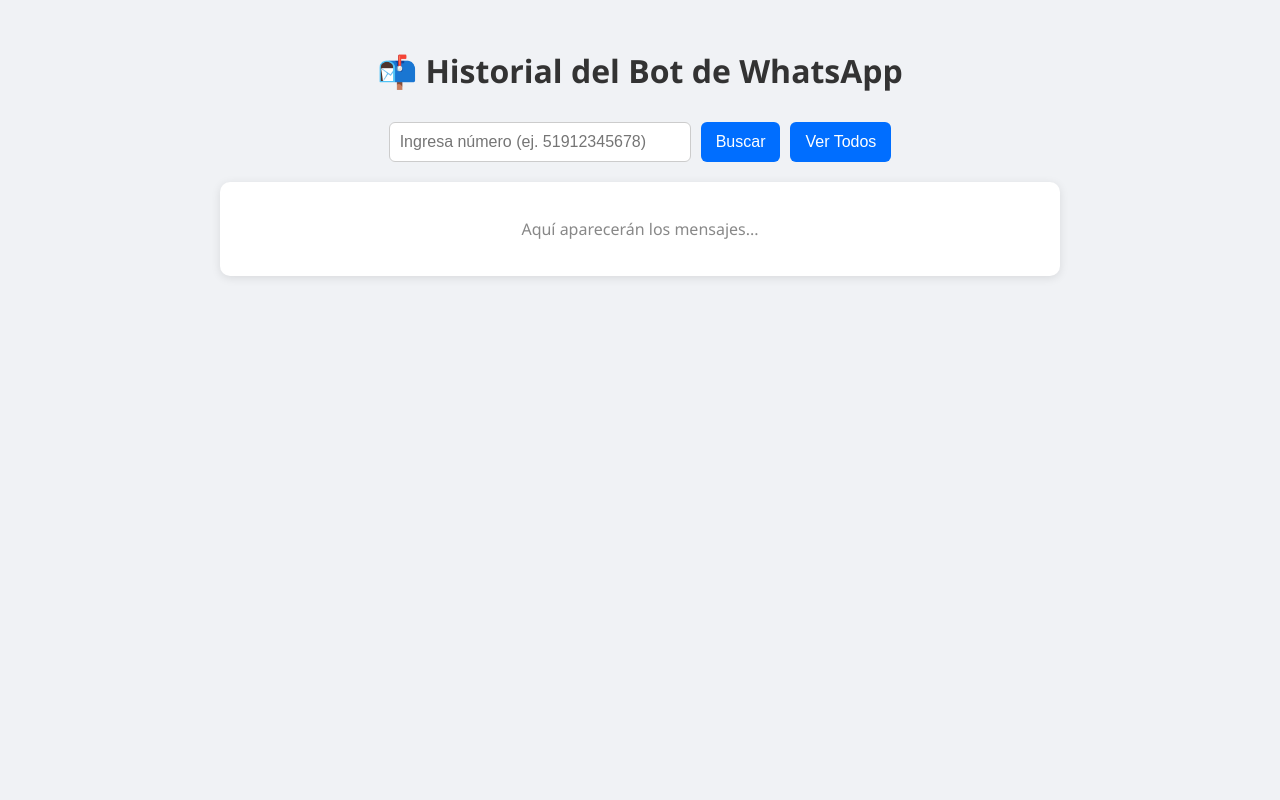
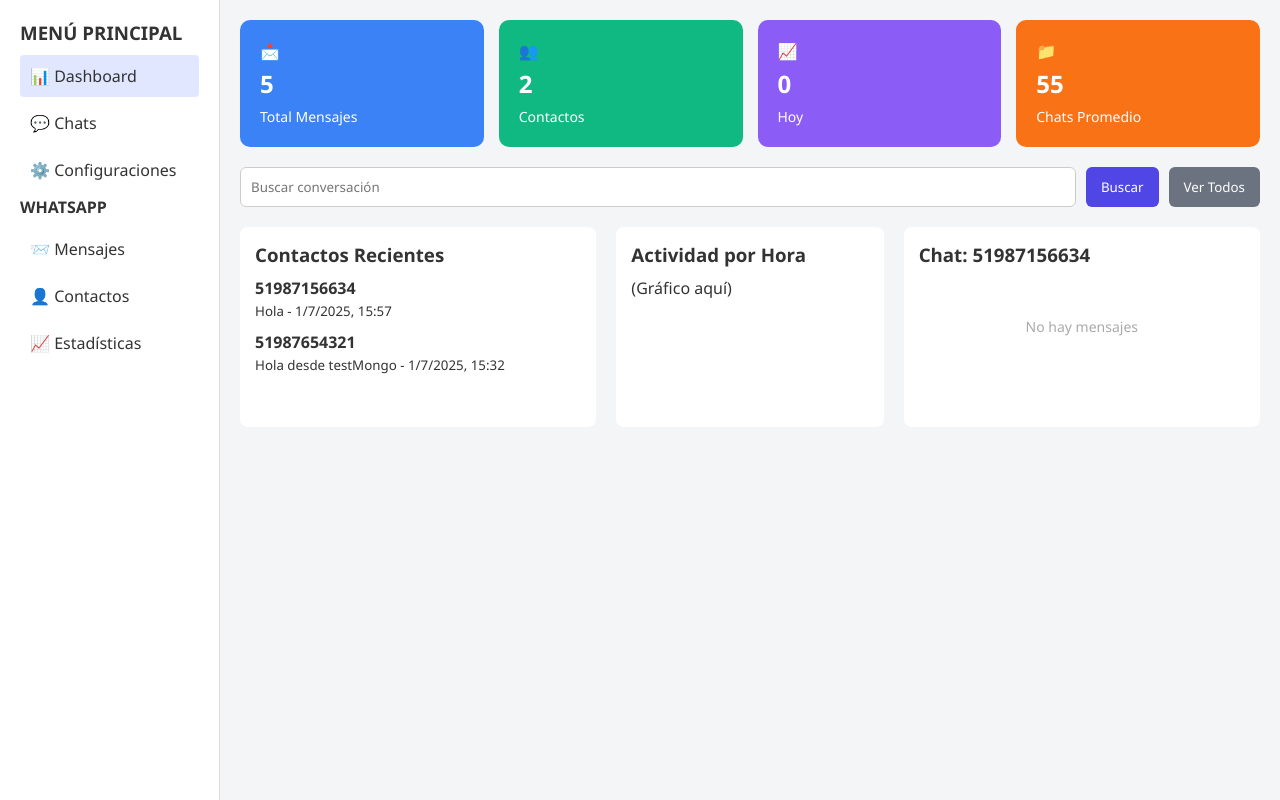
Before and after one commit to Frankiga-GA/bot-wsp, a website: page public/index.html in a window 1280 px wide. Drawn offline with Linux system fonts and the light colour scheme.

```diff
--- a/public/index.html
+++ b/public/index.html
@@ -2,154 +2,60 @@
 <html lang="es">
 <head>
   <meta charset="UTF-8" />
-  <title>📬 CRM - Historial de Mensajes</title>
-  <style>
-    body {
-      font-family: 'Segoe UI', sans-serif;
-      background-color: #f0f2f5;
-      padding: 20px;
-      color: #333;
-    }
-
-    h1 {
-      text-align: center;
-      margin-bottom: 30px;
-    }
-
-    .busqueda {
-      display: flex;
-      justify-content: center;
-      gap: 10px;
-      margin-bottom: 20px;
-    }
-
-    input {
-      padding: 10px;
-      width: 280px;
-      font-size: 16px;
-      border-radius: 6px;
-      border: 1px solid #ccc;
-    }
-
-    button {
-      padding: 10px 15px;
-      font-size: 16px;
-      border: none;
-      background-color: #006eff;
-      color: white;
-      border-radius: 6px;
-      cursor: pointer;
-    }
-
-    button:hover {
-      background-color: #0053cc;
-    }
-
-    .chat-container {
-      max-width: 800px;
-      margin: auto;
-      background-color: white;
-      padding: 20px;
-      border-radius: 10px;
-      box-shadow: 0 2px 10px rgba(0,0,0,0.1);
-    }
-
-    .mensaje {
-      margin-bottom: 15px;
-      display: flex;
-      flex-direction: column;
-    }
-
-    .mensaje .numero {
-      font-weight: bold;
-      margin-bottom: 5px;
-    }
-
-    .burbuja {
-      max-width: 80%;
-      padding: 12px;
-      border-radius: 10px;
-      margin-bottom: 5px;
-    }
-
-    .usuario {
-      background-color: #dcf8c6;
-      align-self: flex-start;
-    }
-
-    .bot {
-      background-color: #f1f0f0;
-      align-self: flex-end;
-    }
-
-    .fecha {
-      font-size: 12px;
-      color: #888;
-      text-align: right;
-    }
-  </style>
+  <meta name="viewport" content="width=device-width, initial-scale=1.0" />
+  <title>Dashboard WhatsApp</title>
+  <link rel="stylesheet" href="style.css" />
+  <script defer src="script.js"></script>
 </head>
 <body>
-  <h1>📬 Historial del Bot de WhatsApp</h1>
+  <div class="container">
+    <aside class="sidebar">
+      <h3>MENÚ PRINCIPAL</h3>
+      <nav>
+        <a class="active">📊 Dashboard</a>
+        <a>💬 Chats</a>
+        <a>⚙️ Configuraciones</a>
+      </nav>
+      <h4>WHATSAPP</h4>
+      <nav>
+        <a>📨 Mensajes</a>
+        <a>👤 Contactos</a>
+        <a>📈 Estadísticas</a>
+      </nav>
+    </aside>
 
-  <div class="busqueda">
-    <input type="text" id="numero" placeholder="Ingresa número (ej. 51912345678)">
-    <button onclick="buscarMensajes()">Buscar</button>
-    <button onclick="verTodos()">Ver Todos</button>
+    <main class="main-content">
+      <section class="cards">
+        <div class="card blue">📩<strong>5</strong><span>Total Mensajes</span></div>
+        <div class="card green">👥<strong>2</strong><span>Contactos</span></div>
+        <div class="card purple">📈<strong>0</strong><span>Hoy</span></div>
+        <div class="card orange">📁<strong>55</strong><span>Chats Promedio</span></div>
+      </section>
+
+      <section class="search-bar">
+        <input type="text" placeholder="Buscar conversación" />
+        <button>Buscar</button>
+        <button class="view-all">Ver Todos</button>
+      </section>
+
+      <section class="dashboard-body">
+        <div class="recientes">
+          <h3>Contactos Recientes</h3>
+          <ul>
+            <li><strong>51987156634</strong><br /><small>Hola - 1/7/2025, 15:57</small></li>
+            <li><strong>51987654321</strong><br /><small>Hola desde testMongo - 1/7/2025, 15:32</small></li>
+          </ul>
+        </div>
+        <div class="actividad">
+          <h3>Actividad por Hora</h3>
+          <p>(Gráfico aquí)</p>
+        </div>
+        <div class="chat">
+          <h3>Chat: 51987156634</h3>
+          <p class="empty">No hay mensajes</p>
+        </div>
+      </section>
+    </main>
   </div>
-
-  <div id="output" class="chat-container">
-    <p style="text-align:center; color:#888;">Aquí aparecerán los mensajes...</p>
-  </div>
-
-  <script>
-    async function buscarMensajes() {
-      const numero = document.getElementById("numero").value.trim();
-      if (!numero) return alert("Ingresa un número válido");
-
-      const res = await fetch(`/api/messages/${encodeURIComponent(numero)}`);
-      const data = await res.json();
-      mostrar(data.messages);
-    }
-
-    async function verTodos() {
-      const res = await fetch('/api/messages');
-      const data = await res.json();
-      mostrar(data.messages);
-    }
-
-    function mostrar(mensajes) {
-      const container = document.getElementById("output");
-      container.innerHTML = "";
-
-      if (!mensajes || mensajes.length === 0) {
-        container.innerHTML = "<p style='text-align:center; color:#888;'>No se encontraron mensajes.</p>";
-        return;
-      }
-
-      mensajes.forEach(msg => {
-        const mensajeDiv = document.createElement("div");
-        mensajeDiv.classList.add("mensaje");
-
-        const userBubble = document.createElement("div");
-        userBubble.classList.add("burbuja", "usuario");
-        userBubble.textContent = msg.userMessage;
-
-        const botBubble = document.createElement("div");
-        botBubble.classList.add("burbuja", "bot");
-        botBubble.textContent = msg.botResponse;
-
-        const fecha = document.createElement("div");
-        fecha.classList.add("fecha");
-        fecha.textContent = new Date(msg.createdAt).toLocaleString();
-
-        mensajeDiv.appendChild(userBubble);
-        mensajeDiv.appendChild(botBubble);
-        mensajeDiv.appendChild(fecha);
-
-        container.appendChild(mensajeDiv);
-      });
-    }
-  </script>
 </body>
 </html>
--- /dev/null
+++ b/public/script.js
@@ -0,0 +1,2 @@
+// script.js (placeholder por ahora)
+console.log("Dashboard cargado");
--- /dev/null
+++ b/public/style.css
@@ -0,0 +1,133 @@
+* {
+  box-sizing: border-box;
+  font-family: 'Segoe UI', sans-serif;
+  margin: 0;
+  padding: 0;
+}
+
+body {
+  background: #f4f5f7;
+  color: #333;
+}
+
+.container {
+  display: flex;
+  min-height: 100vh;
+}
+
+.sidebar {
+  width: 220px;
+  background: #fff;
+  padding: 20px;
+  border-right: 1px solid #ddd;
+}
+
+.sidebar h3, .sidebar h4 {
+  margin-bottom: 10px;
+}
+
+.sidebar nav a {
+  display: block;
+  padding: 10px;
+  margin-bottom: 5px;
+  color: #333;
+  border-radius: 4px;
+  text-decoration: none;
+  cursor: pointer;
+}
+
+.sidebar nav a.active,
+.sidebar nav a:hover {
+  background-color: #e0e7ff;
+}
+
+.main-content {
+  flex: 1;
+  padding: 20px;
+}
+
+.cards {
+  display: flex;
+  gap: 15px;
+  margin-bottom: 20px;
+}
+
+.card {
+  flex: 1;
+  padding: 20px;
+  border-radius: 10px;
+  color: #fff;
+}
+
+.card strong {
+  display: block;
+  font-size: 24px;
+  margin: 5px 0;
+}
+
+.card span {
+  font-size: 14px;
+}
+
+.card.blue { background: #3b82f6; }
+.card.green { background: #10b981; }
+.card.purple { background: #8b5cf6; }
+.card.orange { background: #f97316; }
+
+.search-bar {
+  display: flex;
+  gap: 10px;
+  margin-bottom: 20px;
+}
+
+.search-bar input {
+  flex: 1;
+  padding: 10px;
+  border: 1px solid #ccc;
+  border-radius: 6px;
+}
+
+.search-bar button {
+  padding: 10px 15px;
+  border: none;
+  border-radius: 6px;
+  background-color: #4f46e5;
+  color: white;
+  cursor: pointer;
+}
+
+.search-bar .view-all {
+  background-color: #6b7280;
+}
+
+.dashboard-body {
+  display: grid;
+  grid-template-columns: 2fr 1.5fr 2fr;
+  gap: 20px;
+}
+
+.dashboard-body h3 {
+  margin-bottom: 10px;
+}
+
+.recientes, .actividad, .chat {
+  background: #fff;
+  padding: 15px;
+  border-radius: 8px;
+  min-height: 200px;
+}
+
+.recientes ul {
+  list-style: none;
+}
+
+.recientes li {
+  margin-bottom: 10px;
+}
+
+.chat .empty {
+  text-align: center;
+  color: #aaa;
+  margin-top: 50px;
+  font-size: 14px;
+}
```
Also changed, not shown: src/config/bot/client.js (+19 -2 lines), src/config/bot/handlers/message.handler.js (+9 -3 lines), src/modules/shared/response.controller.js (added, +19 -0 lines), src/server.js (+9 -1 lines).
